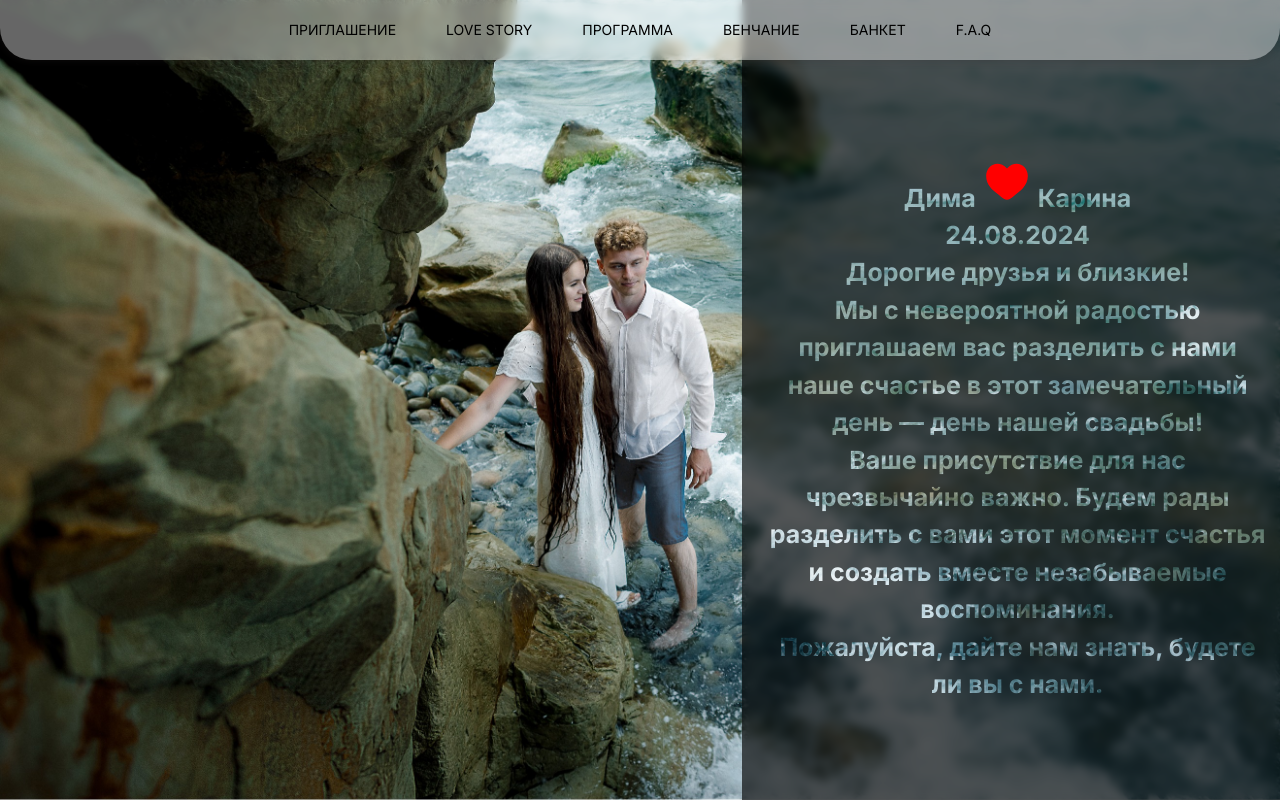
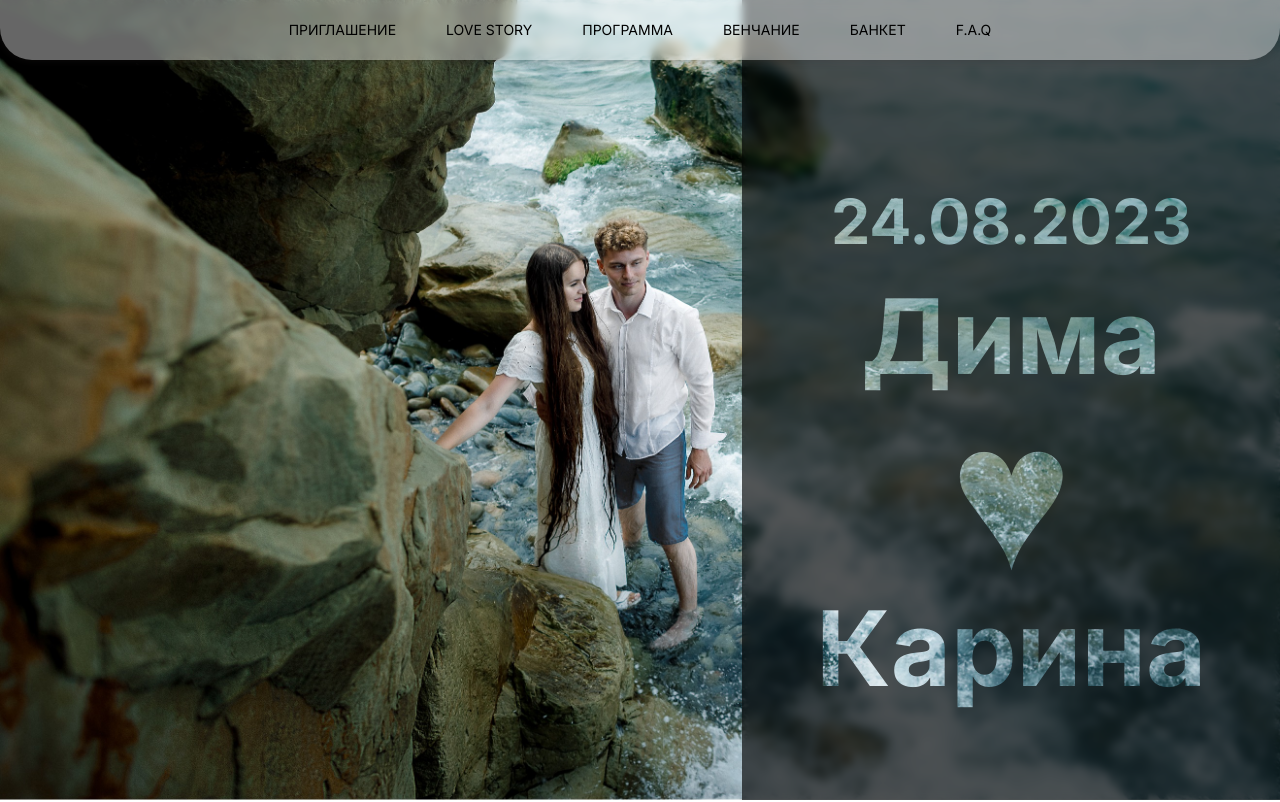
Before and after one commit to dicreate/wedding_invitation, a React (Vite) app: page / in a window 1280 px wide. Shown: the top 802 px of the page. Built offline with nearby package versions, Linux system fonts and the light colour scheme.

Commit message:
feat: change main text

```diff
--- a/src/App.tsx
+++ b/src/App.tsx
@@ -14,12 +14,20 @@ function App() {
     <div className={style.appContainer} id="invited">
       <section>
         <Main
-          text='Дима <svg width="50px" height="50px" viewBox="0 0 24 24" xmlns="http://www.w3.org/2000/svg">
-          <path d="M2 9.1371C2 14 6.01943 16.5914 8.96173 18.9109C10 19.7294 11 20.5 12 20.5C13 20.5 14 19.7294 15.0383 18.9109C17.9806 16.5914 22 14 22 9.1371C22 4.27416 16.4998 0.825464 12 5.50063C7.50016 0.825464 2 4.27416 2 9.1371Z" fill="red"/>
-          </svg> Карина <br /> 24.08.2024 <br /> Дорогие друзья и близкие!<br />Мы с невероятной радостью приглашаем вас разделить с нами наше счастье в этот замечательный день — день нашей свадьбы!<br />Ваше присутствие для нас чрезвычайно важно. Будем рады разделить с вами этот момент счастья и создать вместе незабываемые воспоминания.<br />Пожалуйста, дайте нам знать, будете ли вы с нами.'
+          text={
+            <div className={style.main}>
+              <span className={style.mainDate}>24.08.2023</span>
+              <span className={style.mainName}>Дима</span>
+              <div className={style.mainHeart}>♥</div>
+              <span className={style.mainName}>Карина</span>
+            </div>
+          }
           image="/image2.jpg"
         />
       </section>
+      {/*       'Дима <svg width="50px" height="50px" viewBox="0 0 24 24" xmlns="http://www.w3.org/2000/svg">
+          <path d="M2 9.1371C2 14 6.01943 16.5914 8.96173 18.9109C10 19.7294 11 20.5 12 20.5C13 20.5 14 19.7294 15.0383 18.9109C17.9806 16.5914 22 14 22 9.1371C22 4.27416 16.4998 0.825464 12 5.50063C7.50016 0.825464 2 4.27416 2 9.1371Z" fill="red"/>
+          </svg> Карина <br /> 24.08.2024 <br /> Дорогие друзья и близкие!<br />Мы с невероятной радостью приглашаем вас разделить с нами наше счастье в этот замечательный день — день нашей свадьбы!<br />Ваше присутствие для нас чрезвычайно важно. Будем рады разделить с вами этот момент счастья и создать вместе незабываемые воспоминания.<br />Пожалуйста, дайте нам знать, будете ли вы с нами.' */}
 
       <section className={style.section} id="loveStory">
         <div className={style.sectionText}>
--- a/src/app.module.scss
+++ b/src/app.module.scss
@@ -4,6 +4,30 @@
    overflow: hidden;
    justify-content: center;
    align-items: center;
+}
+
+.main {
+   margin-top: 60px;
+   max-width: 40vw;
+   width: 100%;
+   height: 100%;
+   display: flex;
+   flex-direction: column;
+   justify-content: center;
+   align-items: center;
+   text-align: center;
+   font-size: calc(5vh + 5vw);
+   font-weight: bold;
+   margin-right: 1vw;
+
+   &Date {
+      line-height: 2;
+      font-size: calc(3vh + 3vw);
+   }
+
+   &Heart{
+      font-size: calc(10vh + 10vw);
+   }
 }
 
 .section {
--- a/src/components/Main/index.module.scss
+++ b/src/components/Main/index.module.scss
@@ -26,9 +26,6 @@
     width: 42vw;
     height: 100vh;
     overflow: hidden;
-    font-size: calc(1.2vh + 1.2vw);
-    line-height: 1.5;
-    font-weight: bold;
     background: rgba(0, 0, 0, 0.65);
     backdrop-filter: blur(5px);
   }
@@ -56,21 +53,6 @@
       flex-direction: column;
       align-items: flex-end;
     }
-
-    &TextContainer {
-      margin-top: 60px;
-      max-width: 40vw;
-      width: 100%;
-      height: 100%;
-      display: flex;
-      justify-content: center;
-      align-items: center;
-      text-align: center;
-    }
-
-    &Text {
-      margin-right: 1vw;
-    }
 }
 
 .scrolled {
--- a/src/components/Main/index.tsx
+++ b/src/components/Main/index.tsx
@@ -1,9 +1,9 @@
 import style from './index.module.scss'
 import Navigation from './Navigation';
-import { useEffect, useRef } from 'react';
+import { ReactNode, useEffect, useRef } from 'react';
 interface MainProps {
   image: string;
-  text: string;
+  text: ReactNode;
 }
 
 const Main = ({
@@ -46,9 +46,7 @@ const Main = ({
             backgroundImage: `url(${image})`,
           }}>
           <div className={style.mainRight}>
-            <div className={style.mainTextContainer}>
-              <span className={style.mainText} dangerouslySetInnerHTML={{ __html: text }} />
-            </div>
+            {text}
           </div>
         </div>
       </div>
```
